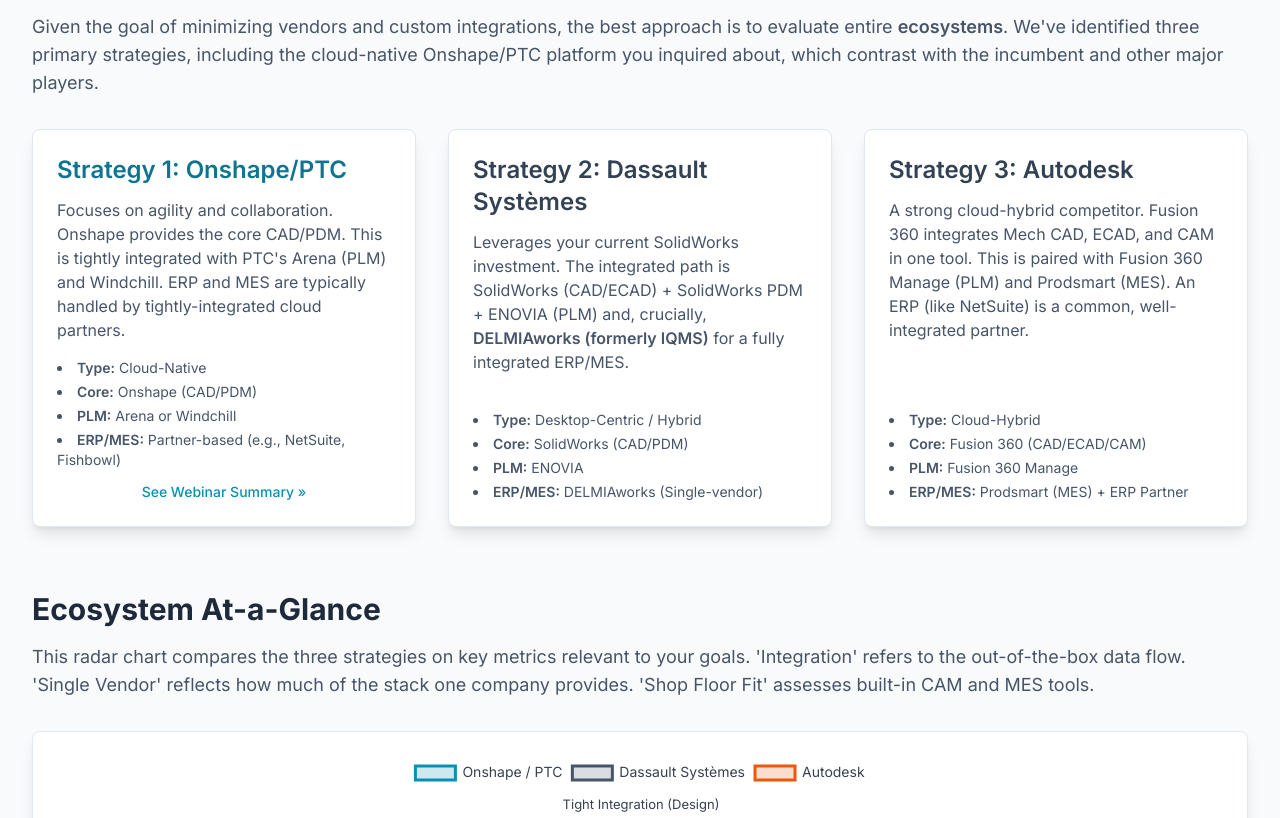
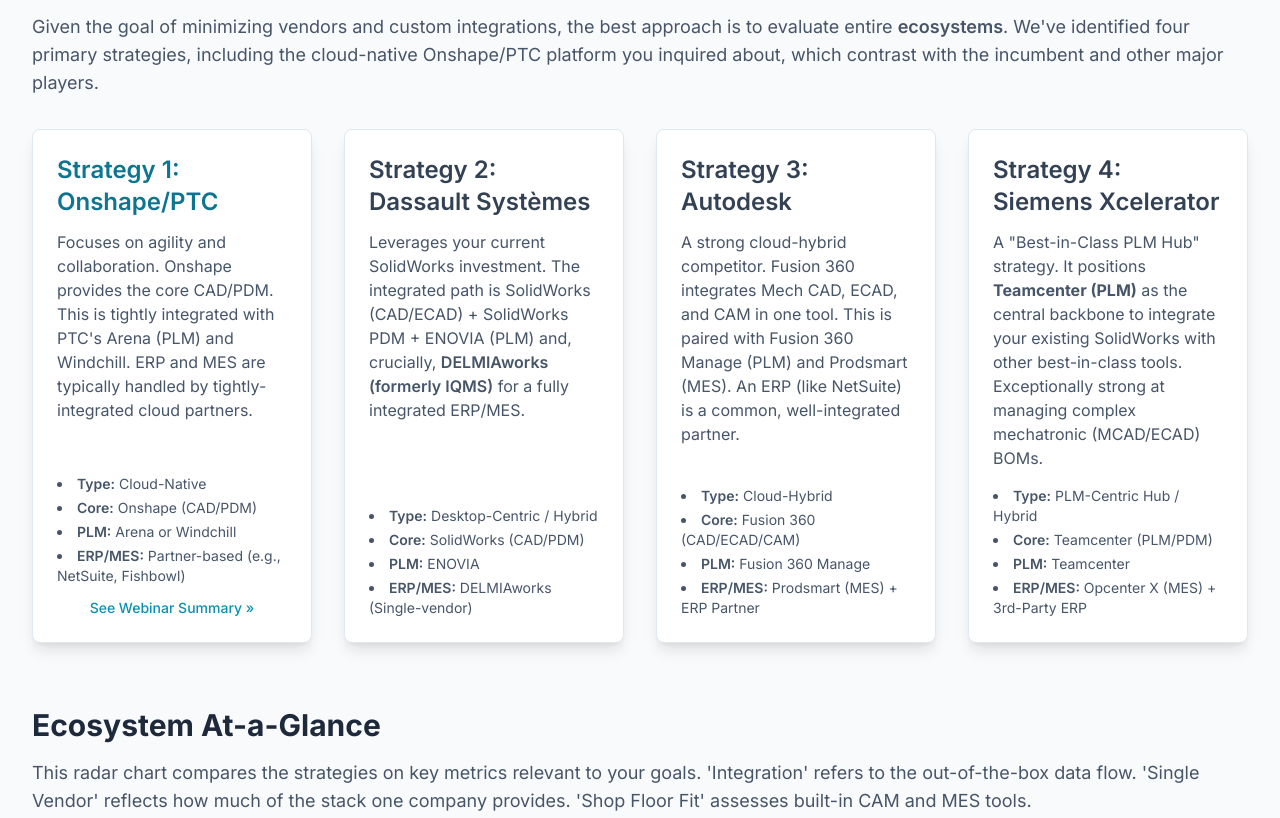
Before and after one commit to bendikrs/testPage, a plain HTML site: page index.html in a window 1280 px wide. Shown: the part 985-1803 px from the top of the page. Drawn offline with nearby package versions, Linux system fonts and the light colour scheme.

Commit message:
Update index.html

```diff
--- a/index.html
+++ b/index.html
@@ -9,17 +9,6 @@
     <link rel="preconnect" href="https://fonts.googleapis.com">
     <link rel="preconnect" href="https://fonts.gstatic.com" crossorigin>
     <link href="https://fonts.googleapis.com/css2?family=Inter:wght@400;500;600;700&display=swap" rel="stylesheet">
-
-    <!-- Chosen Palette: "Calm Harmony" (Warm Neutrals: bg-gray-50, bg-white. Complements: slate-700, slate-500. Accent: cyan-600) -->
-    <!-- Application Structure Plan: Single-page SPA with sticky nav scrolling to thematic sections. Structure: 1. Intro (Company Profile), 2. Core Needs Analysis (Interactive Diagram), 3. Candidate Strategies (Tabbed/Card view: Onshape/PTC, Dassault, Autodesk), 4. Interactive Comparison (Chart.js Radar Chart), 5. Deep Dive (Button-driven content swap for CAD/PDM/PLM/ERP), 6. Final Recommendations. This structure guides the user from their specific problem to integrated platform-based solutions, directly addressing their 'tightly connected' constraint and 'Onshape' query. The flow is logical: Problem -> Needs -> Solutions -> Comparison -> Details -> Verdict. -->
-    <!-- Visualization & Content Choices:
-        - Report Info: Company Profile. Goal: Inform. Viz: Styled list. Interaction: None. Justification: Clear summary. Method: HTML/Tailwind.
-        - Report Info: Functional Areas (CAD...WMS). Goal: Organize/Relationships. Viz: HTML/CSS/Tailwind "Process Flow" Diagram (divs and arrows). Interaction: None. Justification: Visually shows how functions connect, reinforcing the "integration" problem. Method: HTML/Tailwind (flexbox/grid).
-        - Report Info: Solution Strategies (Onshape, DS, Autodesk). Goal: Inform/Compare. Viz: Side-by-side cards. Interaction: None. Justification: Allows focused review of each main ecosystem. Method: HTML/Tailwind.
-        - Report Info: Strategy Comparison (Integration, Vendor #, Tech, Fit). Goal: Compare. Viz: Radar Chart. Interaction: Chart.js tooltips on hover. Justification: Multi-axial comparison of 3 distinct options. Method: Chart.js (Canvas).
-        - Report Info: Deep Dive (Details for CAD, PDM, etc.). Goal: Inform/Drill-down. Viz: Dynamic text content area. Interaction: User clicks buttons (CAD, PDM, PLM...) to update the text content. Justification: Interactive "filtering" of information. Method: JS-driven innerHTML update.
-    -->
-    <!-- CONFIRMATION: NO SVG graphics used. NO Mermaid JS used. -->
 
     <style>
         body {
@@ -90,7 +79,6 @@
                         <a href="#strategies" data-target="strategies" class="nav-link text-slate-600 hover:text-cyan-600 px-3 py-2 rounded-md text-sm font-medium">Strategies</a>
                         <a href="#comparison" data-target="comparison" class="nav-link text-slate-600 hover:text-cyan-600 px-3 py-2 rounded-md text-sm font-medium">Comparison</a>
                         <a href="#deep-dive" data-target="deep-dive" class="nav-link text-slate-600 hover:text-cyan-600 px-3 py-2 rounded-md text-sm font-medium">Deep Dive</a>
-                        <!-- Webinar nav button removed -->
                         <a href="#recommendation" data-target="recommendation" class="nav-link text-slate-600 hover:text-cyan-600 px-3 py-2 rounded-md text-sm font-medium">Recommendation</a>
                     </div>
                 </div>
@@ -100,7 +88,6 @@
 
     <main class="max-w-7xl mx-auto px-4 sm:px-6 lg:px-8 py-12">
 
-        <!-- Section 1: Summary -->
         <section id="summary" class="scroll-mt-20 mb-16">
             <h1 class="text-4xl font-bold text-slate-800 mb-4">Software Strategy Analysis</h1>
             <p class="text-lg text-slate-600 mb-8">
@@ -119,7 +106,6 @@
             </div>
         </section>
 
-        <!-- Section 2: Needs Analysis -->
         <section id="needs" class="scroll-mt-20 mb-16">
             <h2 class="text-3xl font-bold text-slate-800 mb-4">Analyzing Your Integrated Needs</h2>
             <p class="text-lg text-slate-600 mb-8">
@@ -148,14 +134,12 @@
             </div>
         </section>
 
-        <!-- Section 3: Solution Strategies -->
         <section id="strategies" class="scroll-mt-20 mb-16">
             <h2 class="text-3xl font-bold text-slate-800 mb-4">Candidate Ecosystems</h2>
             <p class="text-lg text-slate-600 mb-8">
-                Given the goal of minimizing vendors and custom integrations, the best approach is to evaluate entire <span class="font-semibold">ecosystems</span>. We've identified three primary strategies, including the cloud-native Onshape/PTC platform you inquired about, which contrast with the incumbent and other major players.
+                Given the goal of minimizing vendors and custom integrations, the best approach is to evaluate entire <span class="font-semibold">ecosystems</span>. We've identified four primary strategies, including the cloud-native Onshape/PTC platform you inquired about, which contrast with the incumbent and other major players.
             </p>
-            <div class="grid md:grid-cols-3 gap-8">
-                <!-- Strategy 1: Onshape/PTC -->
+            <div class="grid grid-cols-1 md:grid-cols-2 lg:grid-cols-4 gap-8">
                 <div class="bg-white p-6 rounded-lg shadow-lg border border-slate-200 flex flex-col">
                     <h3 class="text-2xl font-semibold text-cyan-700 mb-3">Strategy 1: Onshape/PTC</h3>
                     <p class="text-slate-600 mb-4 flex-grow">
@@ -171,7 +155,6 @@
                         See Webinar Summary &raquo;
                     </button>
                 </div>
-                <!-- Strategy 2: Dassault Systèmes -->
                 <div class="bg-white p-6 rounded-lg shadow-lg border border-slate-200 flex flex-col">
                     <h3 class="text-2xl font-semibold text-slate-700 mb-3">Strategy 2: Dassault Systèmes</h3>
                     <p class="text-slate-600 mb-4 flex-grow">
@@ -184,7 +167,6 @@
                         <li><span class="font-semibold">ERP/MES:</span> DELMIAworks (Single-vendor)</li>
                     </ul>
                 </div>
-                <!-- Strategy 3: Autodesk -->
                 <div class="bg-white p-6 rounded-lg shadow-lg border border-slate-200 flex flex-col">
                     <h3 class="text-2xl font-semibold text-slate-700 mb-3">Strategy 3: Autodesk</h3>
                     <p class="text-slate-600 mb-4 flex-grow">
@@ -197,14 +179,25 @@
                         <li><span class="font-semibold">ERP/MES:</span> Prodsmart (MES) + ERP Partner</li>
                     </ul>
                 </div>
+                <div class="bg-white p-6 rounded-lg shadow-lg border border-slate-200 flex flex-col">
+                    <h3 class="text-2xl font-semibold text-slate-700 mb-3">Strategy 4: Siemens Xcelerator</h3>
+                    <p class="text-slate-600 mb-4 flex-grow">
+                        A "Best-in-Class PLM Hub" strategy. It positions <strong>Teamcenter (PLM)</strong> as the central backbone to integrate your existing SolidWorks with other best-in-class tools. Exceptionally strong at managing complex mechatronic (MCAD/ECAD) BOMs.
+                    </p>
+                    <ul class="list-disc list-inside space-y-1 text-sm text-slate-600">
+                        <li><span class="font-semibold">Type:</span> PLM-Centric Hub / Hybrid</li>
+                        <li><span class="font-semibold">Core:</span> Teamcenter (PLM/PDM)</li>
+                        <li><span class="font-semibold">PLM:</span> Teamcenter</li>
+                        <li><span class="font-semibold">ERP/MES:</span> Opcenter X (MES) + 3rd-Party ERP</li>
+                    </ul>
+                </div>
             </div>
         </section>
 
-        <!-- Section 4: Comparison -->
         <section id="comparison" class="scroll-mt-20 mb-16">
             <h2 class="text-3xl font-bold text-slate-800 mb-4">Ecosystem At-a-Glance</h2>
             <p class="text-lg text-slate-600 mb-8">
-                This radar chart compares the three strategies on key metrics relevant to your goals. 'Integration' refers to the out-of-the-box data flow. 'Single Vendor' reflects how much of the stack one company provides. 'Shop Floor Fit' assesses built-in CAM and MES tools.
+                This radar chart compares the strategies on key metrics relevant to your goals. 'Integration' refers to the out-of-the-box data flow. 'Single Vendor' reflects how much of the stack one company provides. 'Shop Floor Fit' assesses built-in CAM and MES tools.
             </p>
             <div class="bg-white p-6 rounded-lg shadow-lg border border-slate-200">
                 <div class="chart-container">
@@ -213,7 +206,6 @@
             </div>
         </section>
 
-        <!-- Section 5: Deep Dive -->
         <section id="deep-dive" class="scroll-mt-20 mb-16">
             <h2 class="text-3xl font-bold text-slate-800 mb-4">Functional Area Breakdown</h2>
             <p class="text-lg text-slate-600 mb-8">
@@ -226,13 +218,9 @@
                 <button id="btn-prod" data-target="prod" class="tab-btn bg-white hover:bg-cyan-100 text-cyan-700 font-medium py-2 px-4 rounded-lg border border-cyan-200">Production & Warehouse</button>
             </div>
             <div id="deepDiveContent" class="bg-white p-6 rounded-lg shadow-lg border border-slate-200 min-h-[300px]">
-                <!-- Content injected by JS -->
-            </div>
+                </div>
         </section>
 
-        <!-- Section 5b: Webinar Summary (This section is now removed from the main flow) -->
-
-        <!-- Section 6: Recommendation -->
         <section id="recommendation" class="scroll-mt-20 mb-16">
             <h2 class="text-3xl font-bold text-slate-800 mb-4">Summary & Recommendation</h2>
             <p class="text-lg text-slate-600 mb-6">
@@ -251,7 +239,7 @@
                 <div class="bg-white p-6 rounded-lg shadow-md border border-slate-200">
                     <h3 class="text-xl font-semibold text-slate-700 mb-2">Dassault Systèmes Strategy (Incumbent)</h3>
                     <p class="text-slate-600">
-                        This is the most 'traditional' and lowest-risk path, building on your existing SolidWorks data and expertise. The key advantage is <span class="font-semibold">DELMIAworks</span>, which is a highly-regarded, fully-integrated ERP/MES designed for manufacturing companies. This would give you a true single-vendor solution from design through to shop floor execution. The potential downside is a less flexible, desktop-centric design environment.
+                        This is the most 'traditional' and lowest-risk path, building on your existing SolidWorks data and expertise. The key advantage is <span class="font-semibold">DELMIAworks</span>, which is a highly-regarded, fully-integrated ERP/MES designed for manufacturing companies. This would give you a true single-vendor solution from design through to shop floor execution. The potential downside is a less flexible, desktop-centric design environment and potential weakness in 3rd-party ECAD integration.
                     </p>
                 </div>
                  <div class="bg-white p-6 rounded-lg shadow-md border border-slate-200">
@@ -260,12 +248,18 @@
                         This is a direct competitor to the Onshape strategy. Fusion 360's main advantage is its <span class="font-semibold">all-in-one design tool</span>, combining mechanical CAD, ECAD, and CAM. This is extremely powerful for a company with an in-house machine shop. Paired with Fusion 360 Manage (PLM) and Prodsmart (MES), it's a very compelling, tightly integrated ecosystem.
                     </p>
                 </div>
+                <div class="bg-white p-6 rounded-lg shadow-md border border-slate-200">
+                    <h3 class="text-xl font-semibold text-slate-700 mb-2">Siemens Xcelerator Strategy (PLM-Hub)</h3>
+                    <p class="text-slate-600">
+                        This is the "best-in-class" approach, positioning <strong>Teamcenter</strong> as the central data hub. Its primary, unrivaled strength is managing your complex mechatronic (SolidWorks + ECAD/PCB) Bill of Materials. It has a perfect-fit cloud MES (<strong>Opcenter X</strong>) and a strong, proven local partner network in Norway (e.g., CLEVR, Kongsberg Innovation). Its main trade-off is that it is explicitly multi-vendor, requiring a separate, integrated ERP.
+                    </p>
+                </div>
                 <div class="bg-cyan-50 border-l-4 border-cyan-600 p-6 rounded-r-lg">
                     <h3 class="text-xl font-semibold text-cyan-800 mb-2">Final Thought</h3>
                     <p class="text-cyan-700">
                         Your choice depends on your primary bottleneck.
                         <br>
-                        If your main challenge is <span class="font-semibold">design collaboration</span> (Mech/Elec/Soft) and agility, the cloud platforms (<span class="font-semibold">Onshape</span> or <span class="font-semibold">Autodesk</span>) are superior.
+                        If your main challenge is <span class="font-semibold">design collaboration</span> (Mech/Elec/Soft) and agility, the modern platforms (<span class="font-semibold">Onshape</span>, <span class="font-semibold">Autodesk</span>) or the PLM-hub model (<span class="font-semibold">Siemens</span>) are superior.
                         <br>
                         If your main challenge is a <span class="font-semibold">seamless design-to-manufacturing data flow</span> with a single source of truth for BOMs, inventory, and shop orders, the <span class="font-semibold">Dassault (SolidWorks + DELMIAworks)</span> path is the most direct, proven, single-vendor solution.
                     </p>
@@ -275,10 +269,8 @@
 
     </main>
 
-    <!-- Webinar Modal Page -->
     <div id="webinar-modal" class="fixed inset-0 bg-black/60 backdrop-blur-sm z-50 items-center justify-center p-4 sm:p-6 lg:p-12 hidden">
         <div id="webinar-modal-content" class="bg-gray-50 max-w-6xl w-full h-full max-h-[95vh] rounded-lg shadow-2xl overflow-y-auto relative flex flex-col">
-            <!-- Modal Header -->
             <div class="sticky top-0 bg-white border-b border-slate-200 p-4 sm:p-6 z-10">
                 <div class="flex justify-between items-center">
                     <h2 class="text-2xl sm:text-3xl font-bold text-slate-800">Webinar Spotlight: The Onshape-Arena Connection</h2>
@@ -288,7 +280,6 @@
                 </div>
             </div>
 
-            <!-- Modal Body (Scrollable) -->
             <div class="p-4 sm:p-6 lg:p-8 flex-grow">
                 <p class="text-lg text-slate-600 mb-8">
                     Your request for a "tightly connected" platform directly relates to this summary of a recent session on the Onshape (CAD/PDM) and Arena (PLM) integration. The core concept is creating a single, cloud-native source of truth to connect design, operations, and suppliers, eliminating version confusion and manual data entry.
@@ -316,7 +307,6 @@
 
                 <h3 class="text-2xl font-semibold text-slate-800 mb-6">Key Features & Workflow Highlights</h3>
                 <div class="grid md:grid-cols-2 gap-8">
-                    <!-- Left Column: Workflow -->
                     <div class="space-y-6">
                         <div class="bg-white p-6 rounded-lg shadow-md border border-slate-200">
                             <h4 class="text-xl font-semibold text-slate-700 mb-3">Formal Release Process</h4>
@@ -334,7 +324,6 @@
                         </div>
                     </div>
 
-                    <!-- Right Column: Features -->
                     <div class="bg-white p-6 rounded-lg shadow-md border border-slate-200">
                         <h4 class="text-xl font-semibold text-slate-700 mb-4">Key PLM Features in Arena</h4>
                         <ul class="list-disc list-inside space-y-3 text-slate-600">
@@ -395,6 +384,16 @@
                             pointBorderColor: '#fff',
                             pointHoverBackgroundColor: '#fff',
                             pointHoverBorderColor: 'rgba(71, 85, 105, 1)'
+                        },
+                        {
+                            label: 'Siemens Xcelerator',
+                            data: [9, 4, 8, 10, 9, 9],
+                            backgroundColor: 'rgba(13, 148, 136, 0.2)', // teal-600
+                            borderColor: 'rgba(13, 148, 136, 1)',
+                            pointBackgroundColor: 'rgba(13, 148, 136, 1)',
+                            pointBorderColor: '#fff',
+                            pointHoverBackgroundColor: '#fff',
+                            pointHoverBorderColor: 'rgba(13, 148, 136, 1)'
                         },
                          {
                             label: 'Autodesk',
@@ -472,6 +471,7 @@
                         <p><strong>Onshape/PTC:</strong> Uses <strong>Onshape</strong>, a pure-cloud CAD platform. Excellent for collaboration and accessible anywhere. For ECAD, it relies on partner integrations like Altium, or its own native ECAD capabilities are evolving.</p>
                         <p><strong>Dassault Systèmes:</strong> Uses <strong>SolidWorks</strong> (desktop) for mechanical and <strong>SolidWorks Electrical/PCB</strong> for ECAD. This is a mature, powerful, and well-integrated solution, though desktop-based.</p>
                         <p><strong>Autodesk:</strong> Uses <strong>Fusion 360</strong>, which uniquely combines mechanical CAD, ECAD (from Eagle), and CAM in a single application. This is a huge advantage for integrated design and prototyping.</p>
+                        <p><strong>Siemens Xcelerator:</strong> Retains <strong>SolidWorks</strong>. Teamcenter provides a deep, out-of-the-box integration that embeds PLM functions directly inside the SolidWorks UI. It's designed to manage multi-CAD environments.</p>
                     </div>
                 `,
                 pdm: `
@@ -480,6 +480,7 @@
                         <p><strong>Onshape/PTC:</strong> PDM is built directly into <strong>Onshape</strong> (versioning, branching, merging). For full PLM (BOM management, change orders, quality), it integrates with <strong>Arena (PLM)</strong>, a cloud-native platform.</p>
                         <p><strong>Dassault Systèmes:</strong> You already use <strong>SolidWorks PDM</strong>. This can be extended to <strong>ENOVIA</strong> for enterprise-level PLM, creating a single, powerful data backbone from the DS ecosystem.</p>
                         <p><strong>Autodesk:</strong> PDM is built into <strong>Fusion 360</strong>. This is extended by <strong>Fusion 360 Manage</strong> for full PLM capabilities (BOM, change, quality, supplier collaboration).</p>
+                        <p><strong>Siemens Xcelerator:</strong> Replaces SW PDM with <strong>Teamcenter</strong>, a market-leading PLM. This is its core strength. It is purpose-built to manage complex mechatronic (MCAD/ECAD/Software) BOMs, creating a single source of truth.</p>
                     </div>
                 `,
                 erp: `
@@ -488,6 +489,7 @@
                         <p><strong>Onshape/PTC:</strong> This is the biggest "partner" area. Onshape/Arena integrate with various cloud ERPs (e.g., <strong>NetSuite, Fishbowl, Odoo</strong>) via APIs. This requires integration, but offers flexibility.</p>
                         <p><strong>Dassault Systèmes:</strong> This is a key strength. <strong>DELMIAworks (IQMS)</strong> is a complete, single-vendor ERP/MES solution built specifically for manufacturing. It integrates seamlessly with SolidWorks for a true design-to-BOM-to-ERP flow.</p>
                         <p><strong>Autodesk:</strong> Similar to PTC, Autodesk relies on partners for full ERP. <strong>NetSuite</strong> is a very common and tightly integrated partner for Fusion 360 Manage.</p>
+                        <p><strong>Siemens Xcelerator:</strong> This is a "bring your own ERP" model. Siemens does not offer a native financial ERP. It relies on robust, "productized gateways" (like Active Integration) to connect Teamcenter to any major ERP (e.g., SAP, Oracle, or local options).</p>
                     </div>
                 `,
                 prod: `
@@ -496,6 +498,7 @@
                         <p><strong>Onshape/PTC:</strong> Relies on partners for MES and CAM. Many CAM partners integrate directly. MES/WMS would typically be part of the chosen partner ERP (like Fishbowl or NetSuite's WMS).</p>
                         <p><strong>Dassault Systèmes:</strong> <strong>DELMIAworks</strong> is a combined ERP and MES. It provides real-time shop floor monitoring, scheduling, and WMS, all in one system connected to your SolidWorks data.</p>
                         <p><strong>Autodesk:</strong> <strong>Fusion 360</strong> has incredibly powerful and integrated CAM. This is a major plus for your machine shop. For MES/scheduling, they offer <strong>Prodsmart</strong>, which connects to Fusion 360 Manage.</p>
+                        <p><strong>Siemens Xcelerator:</strong> Uses <strong>Opcenter X</strong>, a cloud-based MES/MOM solution. It is a "perfect fit" for HMLV/Job Shop manufacturing, providing agile scheduling, real-time job tracking, and WMS.</p>
                     </div>
                 `
             };
```
